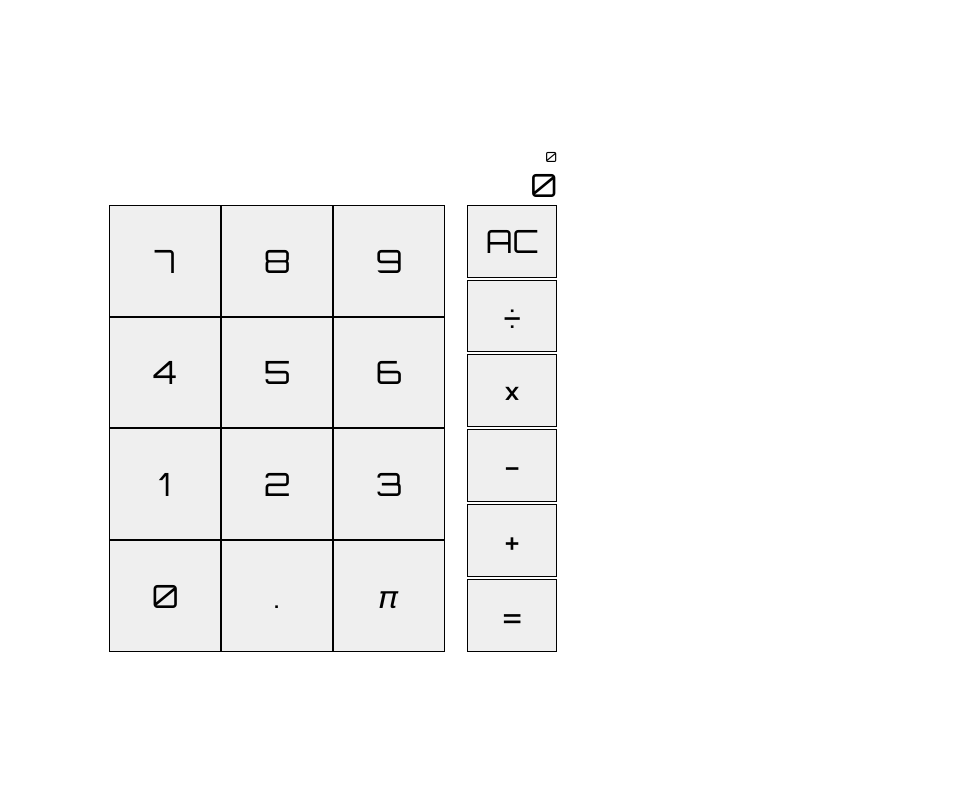
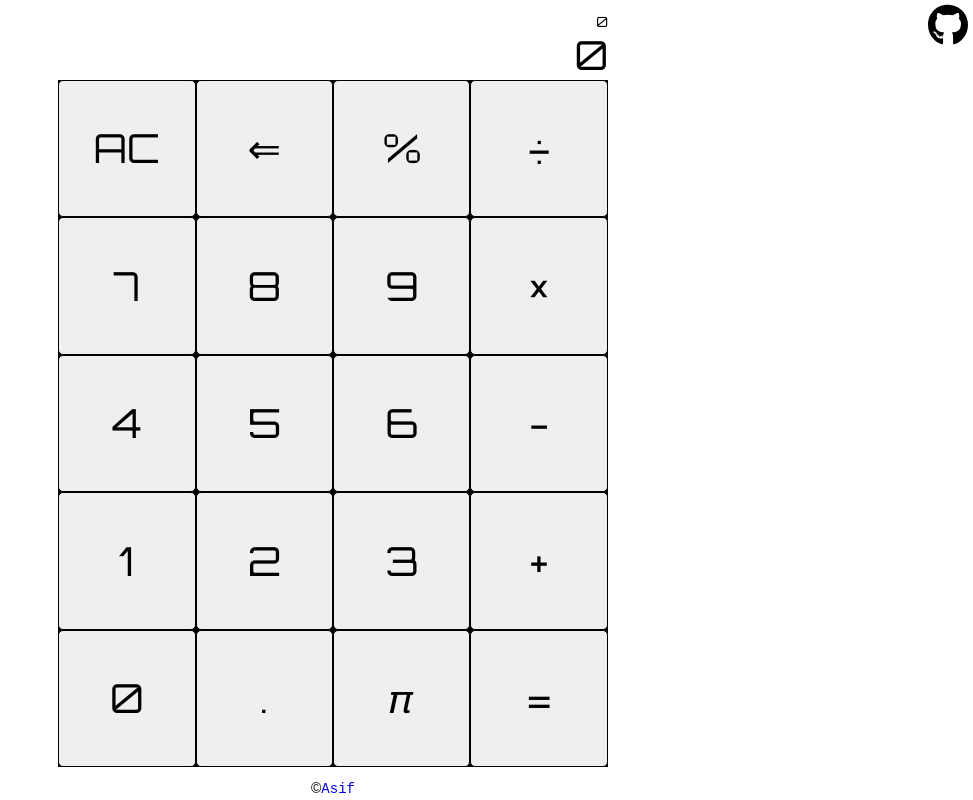
Before and after one commit to asifthewebguy/calculator, a plain HTML site: page index.html in a window 1280 px wide. Shown: the whole page, without its empty margins (307-1280 px from the left). Drawn offline with Linux system fonts and the light colour scheme.

Commit message:
updated index.html script.js style.css, added assets/github.svg

```diff
--- /dev/null
+++ b/github.js
@@ -0,0 +1,27 @@
+const addFooter = () => {
+    const body = document.querySelector("body");
+    // // creating source Element
+    const sourceAttr = document.createAttribute("class");
+    sourceAttr.value = "source";
+    const source = document.createElement("div");
+    source.setAttributeNode(sourceAttr);
+    const sourceLink = document.createElement("a");
+    sourceLink.href = "https://github.com/asifthewebguy/calculator";
+    sourceLink.target = "_blank";
+    const sourceimg = document.createElement("img");
+    sourceimg.src = "./assets/github.svg";
+    sourceLink.appendChild(sourceimg);
+    source.appendChild(sourceLink);
+    body.appendChild(source);
+    // creating footer
+    const footer = document.createElement("footer");
+    const innerhtml = '&copy;';
+    const anchor = document.createElement("a");
+    anchor.innerText = "Asif";
+    anchor.href = "https://asifthewebguy.github.io/";
+    anchor.target = "_blank";
+    footer.innerHTML = innerhtml;
+    footer.appendChild(anchor);
+    body.appendChild(footer);
+};
+addFooter();
--- a/index.html
+++ b/index.html
@@ -18,6 +18,9 @@
         <div id="display" class="display">0</div>
         <div id="keypad" class="keypad">
             <div class="numbers">
+                <button class="operator">%</button>
+                <button class="operator">&lArr;</button>
+                <button class="operator">AC</button>
                 <button class="digit">9</button>
                 <button class="digit">8</button>
                 <button class="digit">7</button>
@@ -33,7 +36,6 @@
 
             </div>
             <div class="operators">
-                <button class="operator">AC</button>
                 <button class="operator">÷</button>
                 <button class="operator">×</button>
                 <button class="operator">-</button>
@@ -42,6 +44,7 @@
             </div>
         </div>
     </div>
+    <script src="github.js"></script>
     <script src="script.js"></script>
 </body>
 
--- a/script.js
+++ b/script.js
@@ -22,9 +22,13 @@ digits.forEach(element => {
 operator.forEach(element => {
     element.addEventListener("click", () => {
         let operation = element.textContent;
+        console.log(operation);
         switch (operation) {
             case "AC":
                 clean();
+                break;
+            case "⇐":
+                console.log("Backspace---");
                 break;
             case "=":
                 calculate();
@@ -43,6 +47,8 @@ function clean() {
 }
 
 function operate(operator) {
+    if (calcObj.length > 0) {
+        console.log(calcObj.length);
         let number = display.innerHTML;
         if (number != "0") {
             if (number.includes(".")) {
@@ -66,6 +72,7 @@ function operate(operator) {
         // console.log(calcObj);
         display.innerHTML = "0";
     }
+}
 // operations
 function add(a, b) {
     return a + b;
@@ -84,6 +91,7 @@ function devition(a, b) {
 }
 
 function calculate() {
+
     let calcArray = calcObj;
     let cDisplay = display.innerHTML;
     let output = 0;
@@ -94,22 +102,15 @@ function calculate() {
     } else {
         if (cDisplay.includes(".")) {
             calcArray.push(parseFloat(cDisplay));
-            calcDisplay.innerHTML = calcDisplay.innerHTML + ' ' + cDisplay;
+            calcDisplay.innerHTML = calcDisplay.innerHTML + ' ' + cDisplay + ' = ';
             display.innerHTML = "0";
         } else {
             calcArray.push(parseInt(cDisplay));
-            calcDisplay.innerHTML = calcDisplay.innerHTML + ' ' + cDisplay;
+            calcDisplay.innerHTML = calcDisplay.innerHTML + ' ' + cDisplay + ' = ';
             display.innerHTML = "0";
         }
     }
-    console.log(calcArray);
-    // for (let i = 0; i < calcArray.length; i++) {
-    //     let p = 0;
-    //     let c = calcArray[i];
-    //     if (c == "+" || c == "-" || c == "+" ) {
 
-    //     }
-    // }
     let cal = true;
     while (cal) {
         if (calcArray.includes("×")) {
--- a/style.css
+++ b/style.css
@@ -1,20 +1,41 @@
 :root {
-    --width: 35vw;
-    --height: 75vh;
+    --width: 550px;
+    --font: 40px;
 }
 
 * {
     margin: 0;
     padding: 0;
     font-family: 'Orbitron', sans-serif;
-    font-size: calc(2.5vw);
+    font-size: var(--font);
 }
 
 body {
     width: 100vw;
     height: 100vh;
     display: grid;
-    grid-template: ". . ." ". container ." ". . .";
+    grid-template: ". . ." ". container ." "footer footer footer";
+}
+
+div.source {
+    position: absolute;
+    right: 0;
+    top: 0;
+    width: 50px;
+    height: 50px;
+    display: grid;
+    place-items: center;
+}
+
+div.source>a {
+    display: grid;
+    place-items: center;
+    text-align: center;
+}
+
+div.source img {
+    width: 40px;
+    height: auto;
 }
 
 .container {
@@ -24,6 +45,27 @@ body {
     display: grid;
     grid-template: "calcDis" "display" "keypad";
     width: var(--width);
+}
+
+footer {
+    grid-area: footer;
+    font-size: 14px;
+    font-family: Arial, Helvetica, sans-serif;
+    text-align: center;
+    height: 20px;
+    align-self: end;
+    justify-self: center;
+}
+
+footer>a {
+    font-size: 14px;
+    font-family: 'Courier New', Courier, monospace;
+    text-align: center;
+    text-decoration: none;
+}
+
+footer>a:hover {
+    text-decoration: none;
 }
 
 .calcDis {
@@ -41,12 +83,14 @@ body {
     grid-area: keypad;
     display: grid;
     grid-template-columns: calc(75%) calc(25%);
+    background-color: black;
 }
 
 button {
-    border-radius: 0;
-    border: calc(.5px) solid;
+    border-radius: 5px;
+    border: calc(1px) solid;
     box-shadow: none;
+    aspect-ratio: 1/1;
 }
 
 .numbers {
@@ -56,17 +100,21 @@ button {
     direction: rtl;
 }
 
-.digit {
-    aspect-ratio: 1/1;
-}
-
 .operators {
     display: grid;
-    grid-template-columns: [gap] 80% [gap];
-    gap: 2px;
+    grid-template-columns: calc(100%);
     direction: rtl;
 }
 
 .operator {
     background-color: hsla(0, 0, 0, 50%);
 }
+
+@media only screen and (max-width: 550px) {
+    * {
+        --font: calc(100vw / 16);
+    }
+    .container {
+        --width: 100vw;
+    }
+}
```
Also changed, not shown: assets/github.svg (added). Lines whose indentation alone changed are shown as unchanged.
